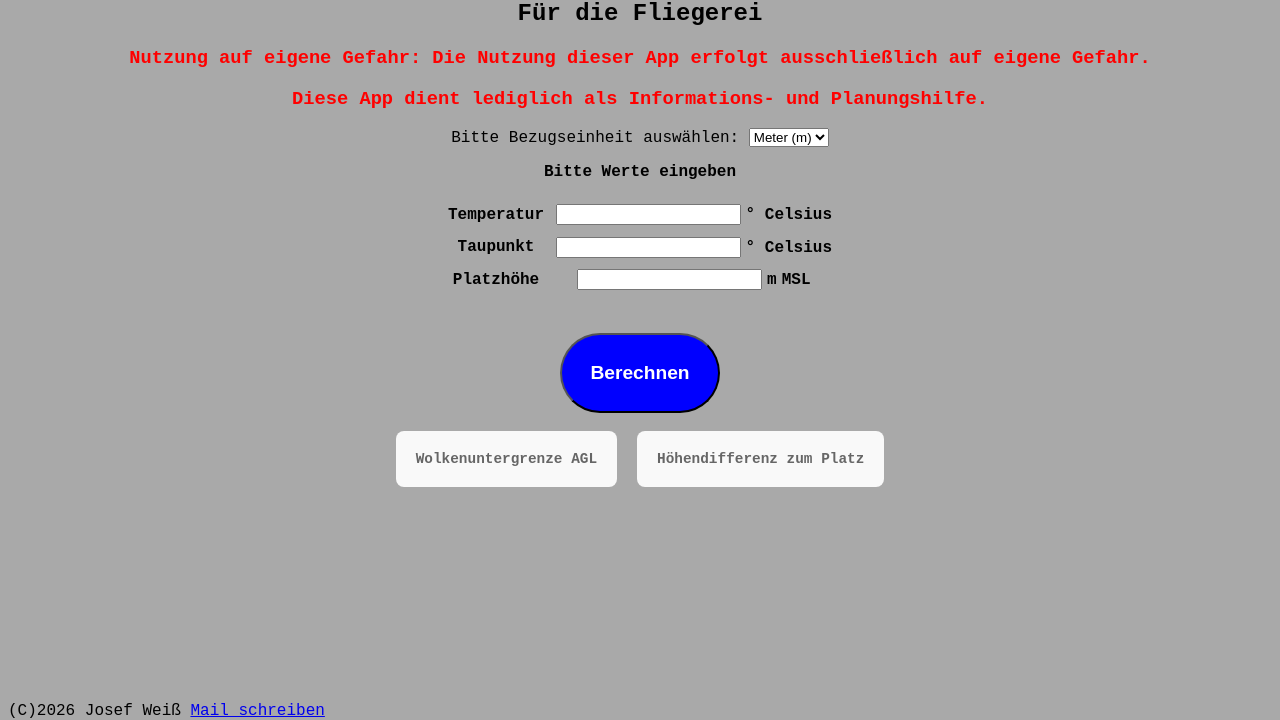
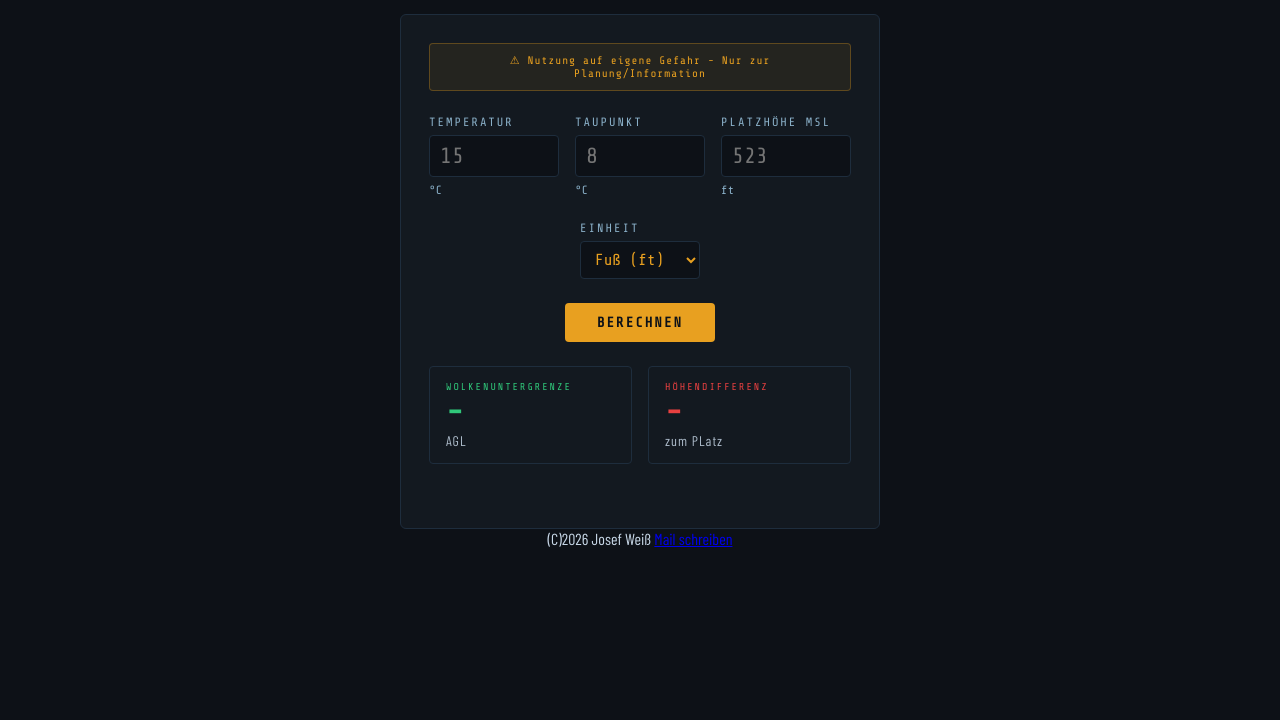
Before and after one commit to elDiabloB/Wolkenrechner, a plain HTML site: page index.html in a window 1280 px wide. Shown: the part 80-800 px from the top of the page. Drawn offline with nearby package versions, Linux system fonts and the light colour scheme.

Commit message:
"Commit vom 24.03."

```diff
--- a/index.html
+++ b/index.html
@@ -1,52 +1,73 @@
-<!DOCTYPE html>
+<!doctype html>
 <html lang="de">
   <head>
-    <meta charset="UTF-8">
-    <meta name="viewport" content="width=device-width, initial-scale=1.0">
+    <meta charset="UTF-8" />
+    <meta name="viewport" content="width=device-width, initial-scale=1.0" />
     <title>Wolkenrechner</title>
-    <link rel="stylesheet" href="styles.css">
+    <link rel="stylesheet" href="styles.css" />
   </head>
-<header>
+  <header></header>
+  <body>
+    <h1>Wolken<span>rechner</span></h1>
 
-</header>
-<body>
+    <div class="card">
+      <div class="warning-box">
+        &#9888; Nutzung auf eigene Gefahr - Nur zur Planung/Information
+      </div>
 
-    <h1 class="heading">Wolkenrechner</h1>
-    <h2>Für die Fliegerei</h2>
-    <h3 class="warning">Nutzung auf eigene Gefahr: Die Nutzung dieser App erfolgt ausschließlich auf eigene Gefahr.</h3>
-    <h3 class="warning">Diese App dient lediglich als Informations- und Planungshilfe.</h3>
-    <div>
-    <span>Bitte Bezugseinheit auswählen:</span>
-    <select id="einheit" onclick="onClickLst()">
-        <option value="ft">Fuß (ft)</option>
-        <option value="m" selected>Meter (m)</option>
+      <div class="inputs">
+        <div class="input-group">
+          <label>Temperatur</label>
+          <input type="number" id="temp" step="1" placeholder="15" />
+          <span class="unit">°C</span>
+        </div>
+        <div class="input-group">
+          <label>Taupunkt</label>
+          <input type="number" id="taup" step="1" placeholder="8" />
+          <span class="unit">°C</span>
+        </div>
+        <div class="input-group">
+          <label>Platzhöhe MSL</label>
+          <input type="number" id="elev" placeholder="523" />
+          <span class="unit" id="aktEinh">ft</span>
+        </div>
+      </div>
+
+      <div class="limit-row">
+        <div class="input-group">
+          <label>Einheit</label>
+          <select id="einheit">
+            <option value="ft" selected>Fuß (ft)</option>
+            <option value="m">Meter (m)</option>
           </select>
         </div>
-    <p>Bitte Werte eingeben</p>
-    <div>
-        <table>
-            <tr><td><label>Temperatur</label></td><td><input type="number" id="temp" maxlength="3" size="6"><span style="margin-left: 5px;">° Celsius</span></td></tr>
-            <tr><td><label>Taupunkt</label></td><td><input type="number" id="taup" maxlength="3" size="6"><span style="margin-left: 5px;">° Celsius</span></td></tr>
-            <tr><td><label>Platzhöhe</label></td><td><input type="number" id="elev" maxlength="3" size="6"><span id="aktEinh" style="margin-left: 5px;"></span><span style="margin-left: 5px;">MSL</span></td></tr>
-        </table>
       </div>
-    <br><br>
-    <button class="button" onclick="onClickBtn()">Berechnen</button>
-    <br><br>
-    <div style="display: flex; gap: 20px; justify-content: center;">
-        <div class="box">
-            <span class="description">Wolkenuntergrenze AGL</span>
-            <strong class="result" id ="cloud"></strong>
+
+      <div class="btn-row">
+        <button id="calcBtn" onclick="onClickBtn()">Berechnen</button>
       </div>
-        <div class="box">
-            <span class="description">Höhendifferenz zum Platz</span>
-            <strong class="result" id ="field"></strong>
+
+      <div class="results">
+        <div class="result-box box-head">
+          <div class="tag">Wolkenuntergrenze</div>
+          <div class="value" id="cloud">-</div>
+          <div class="sub">AGL</div>
+        </div>
+        <div class="result-box box-cross">
+          <div class="tag">Höhendifferenz</div>
+          <div class="value" id="field">-</div>
+          <div class="sub">zum PLatz</div>
         </div>
       </div>
-    <br>
+
+      <div id="warning"></div>
+    </div>
     <script src="script.js"></script>
   </body>
   <footer>
-    <span>(C)2026 Josef Weiß <a href="mailto:weiss.josef1987@googlemail.com">Mail schreiben</a></span>
+    <span
+      >(C)2026 Josef Weiß
+      <a href="mailto:weiss.josef1987@googlemail.com">Mail schreiben</a></span
+    >
   </footer>
 </html>
--- a/script.js
+++ b/script.js
@@ -6,8 +6,6 @@ var taup;
 var elev;
 var cloudHight;
 var fielDiff;
-
-document.getElementById("einheit").addEventListener("change",onClickLst())
 
 function getValues(){
     temp = parseInt(document.getElementById("temp").value);
@@ -41,6 +39,26 @@ function berechneHoehe(){
 function berchneDifferenz(){
     fielDiff = cloudHight - elev;
     document.getElementById("field").innerText = fielDiff +" " + unit;
+
+    const w = document.getElementById("warning");
+
+    const limitOK      = unit == "ft" ? 3000 : 900;
+    const limitCaution = unit == "ft" ? 1500 : 450;
+
+    if (fielDiff >= limitOK) {
+    w.className = "ok";
+    w.textContent = "✓ Wolkenuntergrenze ausreichend";
+    } else if (fielDiff >= limitCaution) {
+    w.className = "caution";
+    w.textContent = "△ Wolkenuntergrenze eingeschränkt";
+    } else {
+    w.className = "limit";
+    w.textContent = "⚠ Wolkenuntergrenze kritisch!";
+    }
 }
 
-//document.getElementById("einheit").addEventListener("change",onClickLst())
+
+
+onClickLst();
+
+document.getElementById("einheit").addEventListener("change",onClickLst)
--- a/styles.css
+++ b/styles.css
@@ -1,61 +1,241 @@
-body{
-    text-align: center;
-    font-family:'Courier New', Courier, monospace;
-    background-color: darkgray;
+@import url("https://fonts.googleapis.com/css2?family=Share+Tech+Mono&family=Barlow+Condensed:wght@400;600;700&display=swap");
+
+* {
+  box-sizing: border-box;
+  margin: 0;
+  padding: 0;
 }
 
-footer{
-    position: fixed; bottom: 0; text-align: center;
+body {
+  background: #0d1117;
+  color: #c8d8e8;
+  font-family: "Barlow Condensed", sans-serif;
+  min-height: 100vh;
+  display: flex;
+  flex-direction: column;
+  align-items: center;
+  padding: 32px 16px;
 }
 
-h1{
-    text-decoration-line: underline;
+h1 {
+  font-size: 32px;
+  font-weight: 700;
+  letter-spacing: 2px;
+  text-transform: uppercase;
+  color: #fff;
+  margin-bottom: 24px;
+}
+h1 span {
+  color: #e8a020;
 }
 
-p{
-    font-weight: bold;
+.card {
+  background: #131920;
+  border: 1px solid #1e2d3d;
+  border-radius: 6px;
+  padding: 28px;
+  width: 100%;
+  max-width: 480px;
 }
 
-label{
-    font-weight: bold;
-    font-size: 16px;
+.inputs {
+  display: grid;
+  grid-template-columns: 1fr 1fr 1fr;
+  gap: 16px;
+  margin-bottom: 24px;
 }
 
-table{
-    font-size: 16px;
-    font-weight: bold;
-    margin-left: auto;
-    margin-right: auto;
-    width: auto;
+.input-group {
+  display: flex;
+  flex-direction: column;
+  gap: 6px;
 }
 
-td{
-    padding: 0.3rem;
+.input-group label {
+  font-family: "Share Tech Mono", monospace;
+  font-size: 12px;
+  letter-spacing: 2px;
+  color: #8ab0c8;
+  text-transform: uppercase;
 }
 
-.warning{
-    color: red;
+.input-group input {
+  background: #0d1117;
+  border: 1px solid #1e2d3d;
+  border-radius: 4px;
+  color: #e8a020;
+  font-family: "Share Tech Mono", monospace;
+  font-size: 22px;
+  padding: 8px 10px;
+  width: 100%;
+  outline: none;
+  -moz-appearance: textfield;
+}
+.input-group input::-webkit-inner-spin-button,
+.input-group input::-webkit-outer-spin-button {
+  -webkit-appearance: none;
+}
+.input-group input:focus {
+  border-color: #7a5010;
+  box-shadow: 0 0 12px rgba(232, 160, 32, 0.3);
 }
 
-.button{
-    font-weight: bolder;
-    font-size: 1.2em;
-    height: 5rem;
-    width: 10rem;
-    color: white;
-    background-color: blue;
-    text-align: center;
-    border-radius: 5rem;
+.limit-row {
+  display: flex;
+  justify-content: center;
+  margin-bottom: 24px;
 }
 
-.box{
-    text-align: center; padding: 20px; border-radius: 8px; background: #f9f9f9;
+.limit-row .input-group{
+  max-width: 160px;
 }
 
-.description{
-    display: block; font-size: 0.9rem; color: #666; font-weight: bold;
+.unit {
+  font-family: "Share Tech Mono", monospace;
+  font-size: 12px;
+  color: #8ab0c8;
 }
 
-.result{
-    font-size: 1.5rem; color: #007bff;
+.compass-row {
+  display: flex;
+  justify-content: center;
+  margin-bottom: 24px;
 }
+
+canvas {
+  border: none !important;
+  background: transparent !important;
+}
+
+.results {
+  display: grid;
+  grid-template-columns: 1fr 1fr;
+  gap: 16px;
+  margin-bottom: 16px;
+}
+
+.result-box {
+  border: 1px solid #1e2d3d;
+  border-radius: 4px;
+  padding: 14px 16px;
+}
+
+.result-box .tag {
+  font-family: "Share Tech Mono", monospace;
+  font-size: 10px;
+  letter-spacing: 2px;
+  text-transform: uppercase;
+  margin-bottom: 4px;
+}
+
+.result-box .value {
+  font-family: "Share Tech Mono", monospace;
+  font-size: 32px;
+  font-weight: 700;
+  line-height: 1;
+}
+
+.result-box .sub {
+  font-size: 14px;
+  letter-spacing: 1px;
+  margin-top: 4px;
+  opacity: 0.85;
+}
+
+.box-head .tag,
+.box-head .value {
+  color: #30c87a;
+}
+.box-cross .tag,
+.box-cross .value {
+  color: #e84040;
+}
+
+#warning {
+  font-family: "Share Tech Mono", monospace;
+  font-size: 11px;
+  letter-spacing: 1px;
+  padding: 10px 14px;
+  border-radius: 4px;
+  margin-top: 8px;
+}
+#warning.ok {
+  background: rgba(48, 200, 122, 0.08);
+  border: 1px solid rgba(48, 200, 122, 0.3);
+  color: #30c87a;
+}
+#warning.caution {
+  background: rgba(232, 160, 32, 0.08);
+  border: 1px solid rgba(232, 160, 32, 0.3);
+  color: #e8a020;
+}
+#warning.limit {
+  background: rgba(232, 64, 64, 0.08);
+  border: 1px solid rgba(232, 64, 64, 0.3);
+  color: #e84040;
+}
+
+.warning-box {
+    font-family: 'Share Tech Mono', monospace;
+    font-size: 11px;
+    letter-spacing: 1px;
+    padding: 10px 14px;
+    border-radius: 4px;
+    margin-bottom: 24px;
+    background: rgba(232,160,32,.08);
+    border: 1px solid rgba(232,160,32,.3);
+    color: #e8a020;
+    text-align: center;
+}
+
+.btn-row {
+    display: flex;
+    justify-content: center;
+    margin: 24px 0;
+}
+
+#calcBtn {
+    background: #e8a020;
+    color: #0d1117;
+    border: none;
+    border-radius: 4px;
+    font-family: 'Share Tech Mono', monospace;
+    font-size: 14px;
+    font-weight: 700;
+    letter-spacing: 2px;
+    padding: 12px 32px;
+    cursor: pointer;
+    text-transform: uppercase;
+    transition: background .2s, box-shadow .2s;
+}
+
+#calcBtn:hover {
+    background: #ffb830;
+    box-shadow: 0 0 16px rgba(232,160,32,0.4);
+}
+
+select#einheit {
+    background: #0d1117;
+    border: 1px solid #1e2d3d;
+    border-radius: 4px;
+    color: #e8a020;
+    font-family: 'Share Tech Mono', monospace;
+    font-size: 16px;
+    padding: 8px 10px;
+    width: 100%;
+    outline: none;
+}
+
+@media (max-width: 480px) {
+    .inputs {
+        grid-template-columns: 1fr;
+    }
+
+    .card {
+        padding: 16px;
+    }
+
+    h1 {
+        font-size: 24px;
+    }
+}
```
Lines whose indentation alone changed are shown as unchanged.
